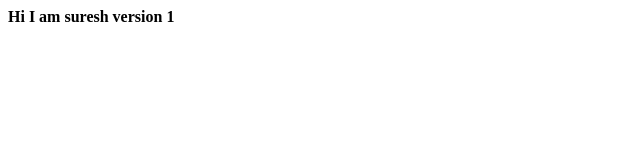
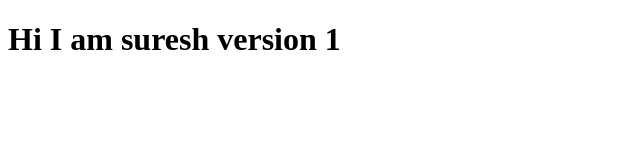
Before and after one commit to babloo1506/Azure, a plain HTML site: page Index[1].html in a window 1280 px wide. Shown: the whole page, without its empty margins (0-640 px from the left). Drawn offline with Linux system fonts and the light colour scheme.

Commit message:
Update Index[1].html

```diff
--- a/Index[1].html
+++ b/Index[1].html
@@ -2,6 +2,6 @@
 <html>
 <head>
 <body><b>
-  Hi I am suresh version 1 </b>
+  <h1> Hi I am suresh version 1 </h1></b>
 </body>
 </html>
```
